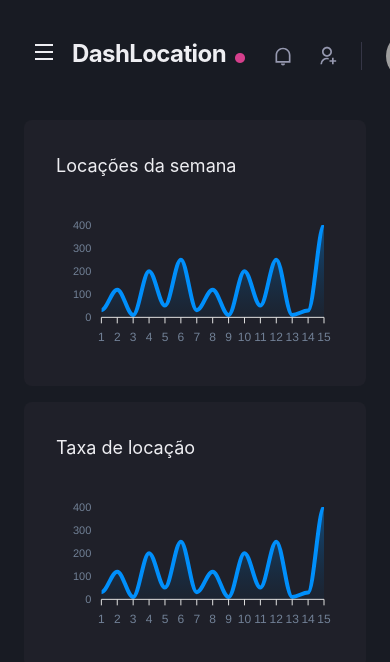
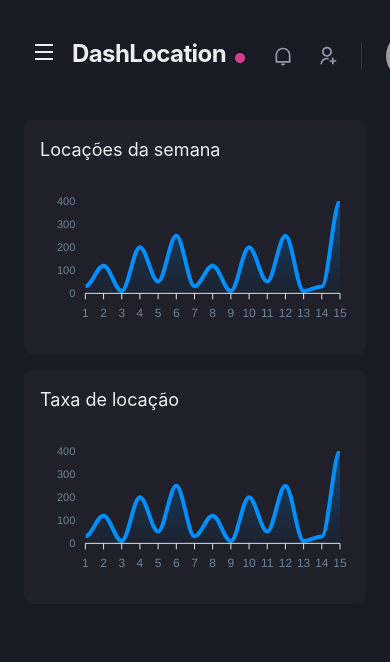
Before and after one commit to Gill3s0x01/dash-location, a Next.js app: page /dashboard in a window 390 px wide. Shown: the top 662 px of the page. Built offline with nearby package versions, Linux system fonts and the light colour scheme; grey boxes are pictures that could not be loaded.

Commit message:
🔰feat: added responsive Daashboaard

```diff
--- a/src/pages/dashboard.tsx
+++ b/src/pages/dashboard.tsx
@@ -80,14 +80,14 @@ export default function Dashboard() {
           minChildWidth='320px'
           alignItems='flex-start'
         >
-          <Box p='8' bg='gray.800' borderRadius={8} pb='4'>
-            <Text fontSize='lg' mb='4'>
+          <Box p={['4', '8']} bg='gray.800' borderRadius={8} pb={['2', '4']}>
+            <Text fontSize='lg' mb={['2', '4']}>
               Locações da semana
             </Text>
             <Chart options={options} series={series} type='area' height={160} />
           </Box>
-          <Box p='8' bg='gray.800' borderRadius={8} pb='4'>
-            <Text fontSize='lg' mb='4'>
+          <Box p={['4', '8']} bg='gray.800' borderRadius={8} pb={['2', '4']}>
+            <Text fontSize='lg' mb={['2', '4']}>
               Taxa de locação
             </Text>
             <Chart options={options} series={series} type='area' height={160} />
```
